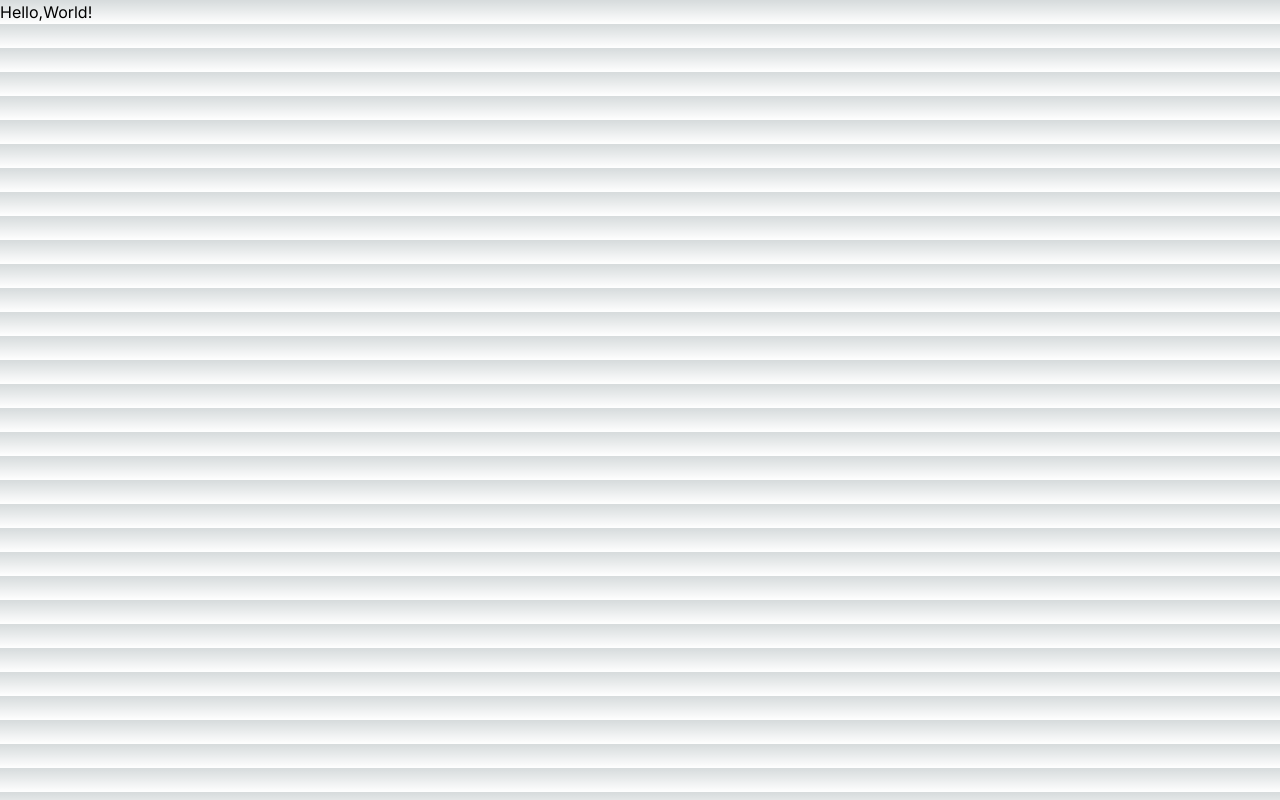
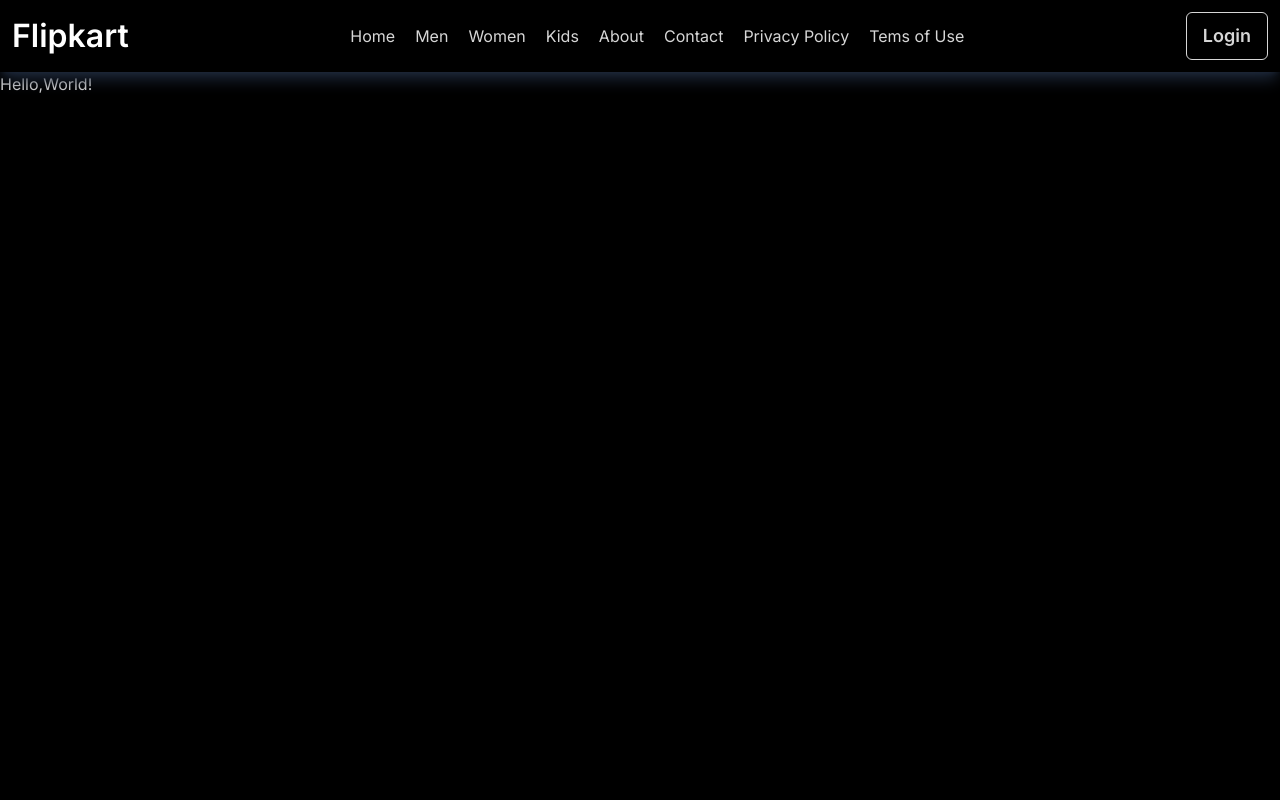
Before and after one commit to VikasMeshram2708/Flipkart-Clone, a Next.js app in the folder flipkart-clone/: page / in a window 1280 px wide. Built offline with nearby package versions, Linux system fonts and the light colour scheme.

Commit message:
:zap: Created navbar.

```diff
--- a/flipkart-clone/app/globals.css
+++ b/flipkart-clone/app/globals.css
@@ -2,32 +2,7 @@
 @tailwind components;
 @tailwind utilities;
 
-:root {
-  --foreground-rgb: 0, 0, 0;
-  --background-start-rgb: 214, 219, 220;
-  --background-end-rgb: 255, 255, 255;
+
+.b {
+  border: 2px solid red;
 }
-
-@media (prefers-color-scheme: dark) {
-  :root {
-    --foreground-rgb: 255, 255, 255;
-    --background-start-rgb: 0, 0, 0;
-    --background-end-rgb: 0, 0, 0;
-  }
-}
-
-body {
-  color: rgb(var(--foreground-rgb));
-  background: linear-gradient(
-      to bottom,
-      transparent,
-      rgb(var(--background-end-rgb))
-    )
-    rgb(var(--background-start-rgb));
-}
-
-@layer utilities {
-  .text-balance {
-    text-wrap: balance;
-  }
-}
--- a/flipkart-clone/app/layout.tsx
+++ b/flipkart-clone/app/layout.tsx
@@ -1,6 +1,7 @@
 import type { Metadata } from 'next';
 import { Inter } from 'next/font/google';
 import './globals.css';
+import Navbar from '@/components/Navbar';
 
 const inter = Inter({ subsets: ['latin'] });
 
@@ -15,8 +16,11 @@ export default function RootLayout({
   children: React.ReactNode;
 }>) {
   return (
-    <html lang="en">
-      <body className={inter.className}>{children}</body>
+    <html lang="en" data-theme="black">
+      <body className={inter.className}>
+        <Navbar />
+        {children}
+      </body>
     </html>
   );
 }
--- /dev/null
+++ b/flipkart-clone/components/Navbar.tsx
@@ -0,0 +1,140 @@
+'use client';
+
+import Link from 'next/link';
+import { usePathname } from 'next/navigation';
+import { useState } from 'react';
+import { GiHamburgerMenu, GiCrossedSabres } from 'react-icons/gi';
+
+export default function Navbar() {
+  const path = usePathname();
+  const [toggleSidebar, setToggleSidebar] = useState(false);
+  return (
+    <nav className="bg-baseb shadow-slate-800 shadow-lg p-3 relative">
+      <div className="flex items-center flex-wrap justify-between">
+        <div className="flex items-center gap-3">
+          <span className="block md:hidden">
+            <GiHamburgerMenu
+              onClick={() => setToggleSidebar((prev) => !prev)}
+              className="cursor-pointer"
+              size={25}
+              color="white"
+            />
+          </span>
+          <h1 className="text-white font-semibold text-[2rem]">
+            <Link href="/">Flipkart</Link>
+          </h1>
+        </div>
+
+        {/* Sidebar */}
+        {toggleSidebar && (
+          <div className="transition min-h-[99vh] w-44 absolute top-0 left-0 bg-slate-900 text-white">
+            <div className="p-5">
+              <GiCrossedSabres
+                onClick={() => setToggleSidebar((prev) => !prev)}
+                className="mt-2 float-right cursor-pointer hover:text-red-500"
+                size={20}
+              />
+              <h1 className="text-white font-semibold text-[1.5rem] mb-10">
+                <Link href="/">Flipkart</Link>
+              </h1>
+            </div>
+            <ul className="grid gap-5 text-[.95rem] sm:text-[1.5rem]">
+              <li
+                className={`p-5 ${path === '/' && 'border-l-8 border-blue-800 bg-slate-950'}`}
+              >
+                <Link href="/" className="p-2">
+                  Home
+                </Link>
+              </li>
+              <li
+                className={`p-5 ${path === '/men' && 'border-l-8 border-blue-800 bg-slate-950'}`}
+              >
+                <Link href="/men" className="p-2">
+                  Men
+                </Link>
+              </li>
+              <li
+                className={`p-5 ${path === '/women' && 'border-l-8 border-blue-800 bg-slate-950'}`}
+              >
+                <Link href="/women" className="p-2">
+                  Women
+                </Link>
+              </li>
+              <li
+                className={`p-5 ${path === '/kids' && 'border-l-8 border-blue-800 bg-slate-950'}`}
+              >
+                <Link href="/kids" className="p-2">
+                  Kids
+                </Link>
+              </li>
+              <li
+                className={`p-5 ${path === '/about' && 'border-l-8 border-blue-800 bg-slate-950'}`}
+              >
+                <Link href="/about" className="p-2">
+                  About
+                </Link>
+              </li>
+              <li
+                className={`p-5 ${path === '/contact' && 'border-l-8 border-blue-800 bg-slate-950'}`}
+              >
+                <Link href="/contact" className="p-2">
+                  Contact
+                </Link>
+              </li>
+              <li
+                className={`p-5 ${path === '/privacy' && 'border-l-8 border-blue-800 bg-slate-950'}`}
+              >
+                <Link href="/privacy" className="p-2">
+                  Privacy Policy
+                </Link>
+              </li>
+              <li
+                className={`p-5 ${path === '/terms' && 'border-l-8 border-blue-800 bg-slate-950'}`}
+              >
+                <Link href="/terms" className="p-2">
+                  Tems of Use
+                </Link>
+              </li>
+            </ul>
+          </div>
+        )}
+
+        {/* Large Screen Nav Items */}
+        <ul className="hidden md:flex items-center gap-5">
+          <li>
+            <Link href="/">Home</Link>
+          </li>
+          <li>
+            <Link href="/">Men</Link>
+          </li>
+          <li>
+            <Link href="/">Women</Link>
+          </li>
+          <li>
+            <Link href="/">Kids</Link>
+          </li>
+          <li>
+            <Link href="/">About</Link>
+          </li>
+          <li>
+            <Link href="/">Contact</Link>
+          </li>
+          <li>
+            <Link href="/">Privacy Policy</Link>
+          </li>
+          <li>
+            <Link href="/">Tems of Use</Link>
+          </li>
+        </ul>
+        <div>
+          <button
+            type="button"
+            className="btn btn-outline btn-md btn-base-100 rounded-md text-lg"
+          >
+            Login
+          </button>
+        </div>
+      </div>
+    </nav>
+  );
+}
--- a/flipkart-clone/next.config.mjs
+++ b/flipkart-clone/next.config.mjs
@@ -1,4 +1,13 @@
 /** @type {import('next').NextConfig} */
-const nextConfig = {};
+const nextConfig = {
+  images: {
+    remotePatterns: [
+      {
+        hostname: '*',
+        protocol: 'https',
+      },
+    ],
+  },
+};
 
 export default nextConfig;
--- a/flipkart-clone/package.json
+++ b/flipkart-clone/package.json
@@ -11,7 +11,8 @@
   "dependencies": {
     "next": "14.1.4",
     "react": "^18",
-    "react-dom": "^18"
+    "react-dom": "^18",
+    "react-icons": "^5.0.1"
   },
   "devDependencies": {
     "@types/node": "^20",
@@ -20,6 +21,7 @@
     "@typescript-eslint/eslint-plugin": "^7.3.1",
     "@typescript-eslint/parser": "^7.3.1",
     "autoprefixer": "^10.0.1",
+    "daisyui": "^4.7.3",
     "eslint": "^8.57.0",
     "eslint-config-airbnb": "^19.0.4",
     "eslint-config-airbnb-typescript": "^18.0.0",
--- a/flipkart-clone/tailwind.config.ts
+++ b/flipkart-clone/tailwind.config.ts
@@ -1,20 +1,18 @@
-import type { Config } from "tailwindcss";
+/* eslint-disable global-require */
+/* eslint-disable @typescript-eslint/quotes */
+/* eslint-disable import/no-extraneous-dependencies */
+import type { Config } from 'tailwindcss';
 
 const config: Config = {
   content: [
-    "./pages/**/*.{js,ts,jsx,tsx,mdx}",
-    "./components/**/*.{js,ts,jsx,tsx,mdx}",
-    "./app/**/*.{js,ts,jsx,tsx,mdx}",
+    './pages/**/*.{js,ts,jsx,tsx,mdx}',
+    './components/**/*.{js,ts,jsx,tsx,mdx}',
+    './app/**/*.{js,ts,jsx,tsx,mdx}',
   ],
-  theme: {
-    extend: {
-      backgroundImage: {
-        "gradient-radial": "radial-gradient(var(--tw-gradient-stops))",
-        "gradient-conic":
-          "conic-gradient(from 180deg at 50% 50%, var(--tw-gradient-stops))",
-      },
-    },
+  theme: {},
+  daisyui: {
+    themes: ['black', 'light', 'dark', 'cupcake'],
   },
-  plugins: [],
+  plugins: [require('daisyui')],
 };
 export default config;
--- /dev/null
+++ b/flipkart-clone/types.env.d.ts
@@ -0,0 +1,3 @@
+type ToggleSideBar = {
+  toggle: boolean;
+};
```
Also changed, not shown: flipkart-clone/.eslintrc.json, 1 other file (tests, documents, lock files or other folders).
